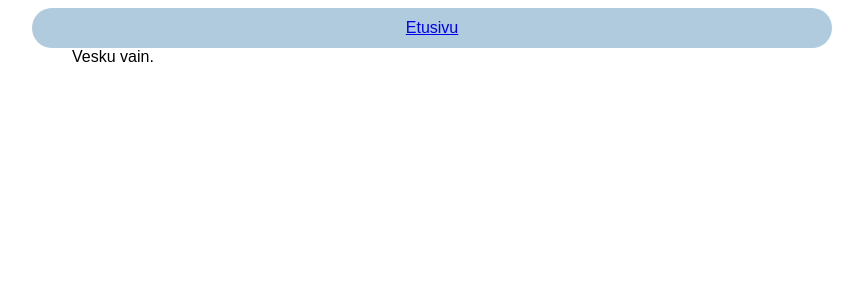
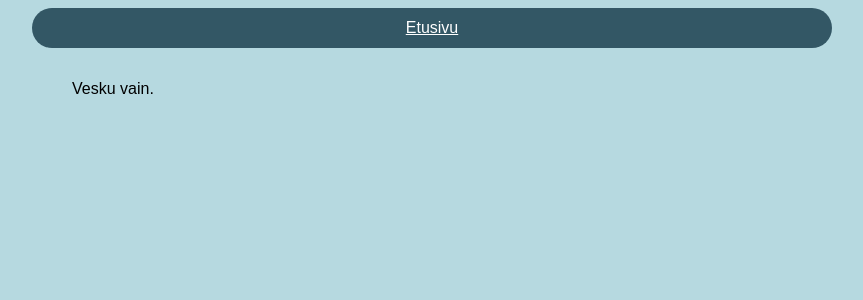
Before and after one commit to vainiovesa/mywebsite, a Flask app: page / in a window 1280 px wide. Shown: the top 300 px of the page, without its empty margins (208-1071 px from the left). Run offline with Flask 3, Linux system fonts and the light colour scheme.

Commit message:
Add pleasant colour theme

```diff
--- a/static/main.css
+++ b/static/main.css
@@ -1,3 +1,7 @@
+html {
+    background-color: #B6D9E0;
+}
+
 body {
     font-family: sans-serif;
 }
@@ -5,10 +9,11 @@ body {
 .nav {
     margin: auto;
     max-width: 50em;
-    background-color: #B0CADE;
+    background-color: #335765;
     padding-top:  3px;
     padding-bottom: 3px;
     border-radius: 2em;
+    margin-bottom: 2em;
 }
 
 nav {
@@ -30,8 +35,8 @@ nav li:not(:last-of-type) {
     border-right: 1px solid black;
 }
 
-.content {
-    background-color: white;
+nav a {
+    color: white;
 }
 
 .head {
```
